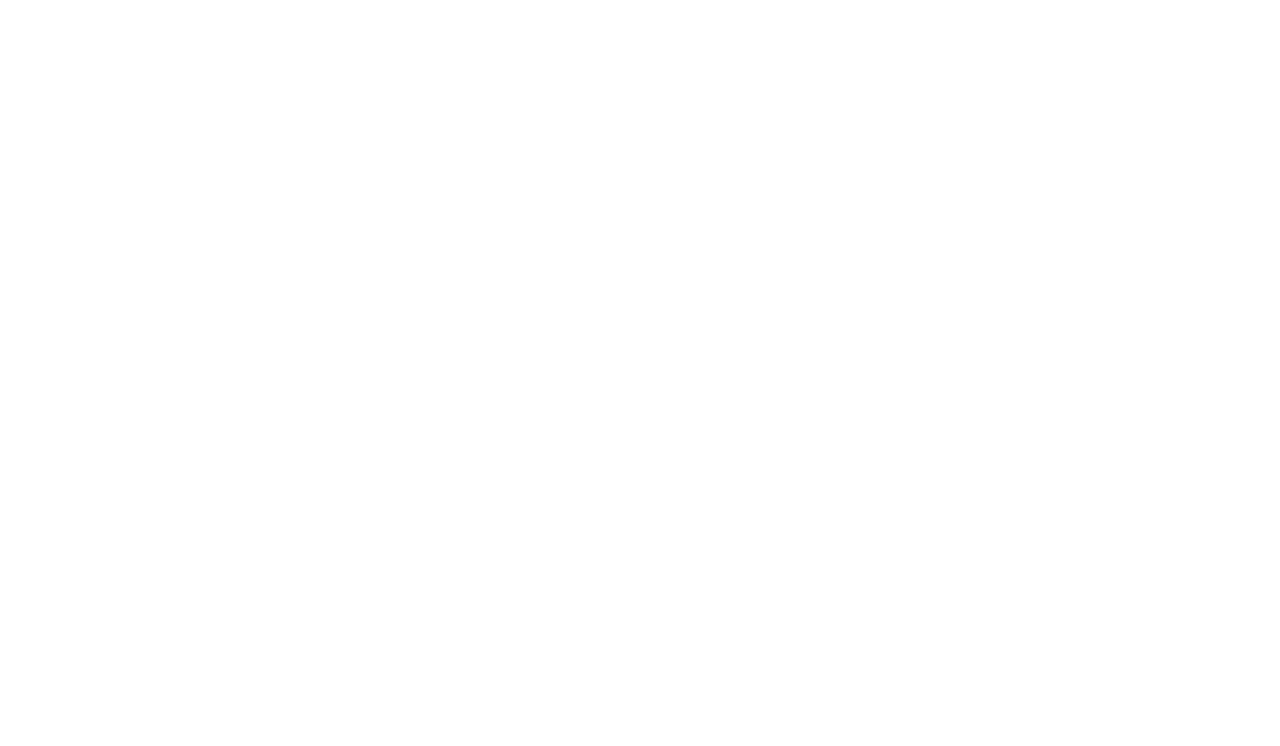
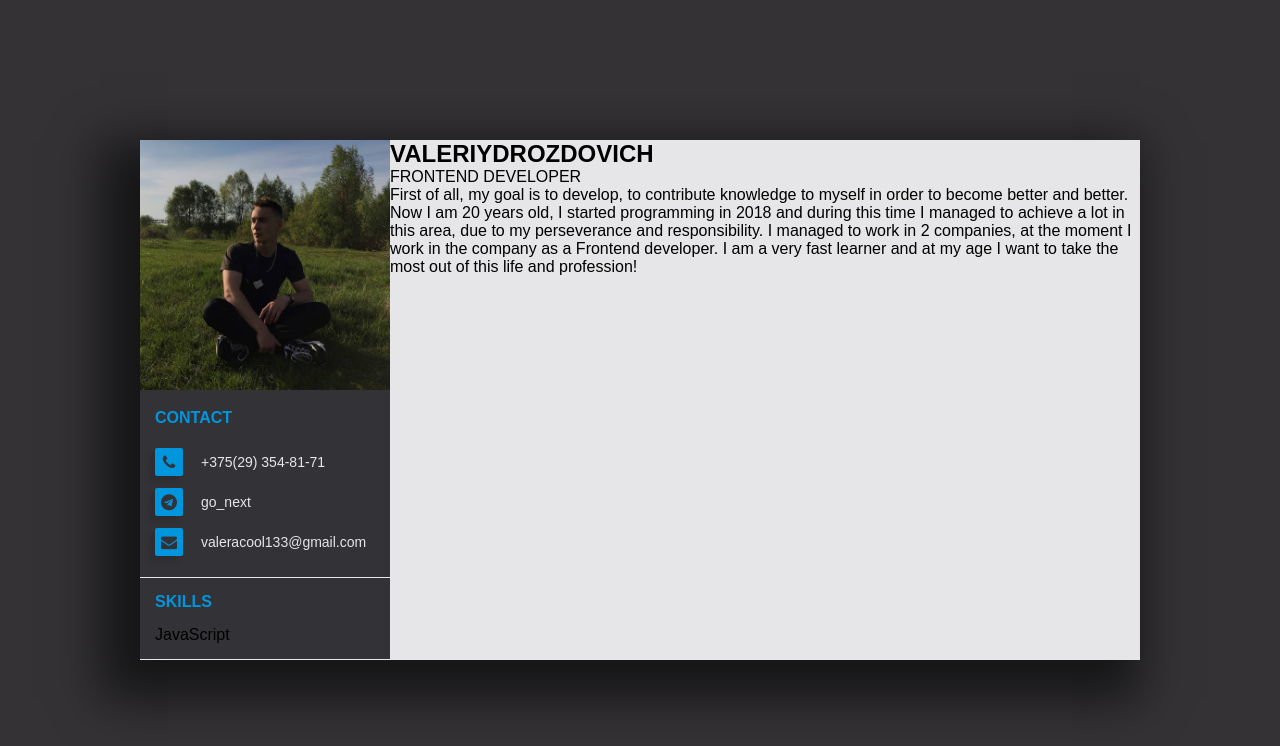
Before and after one commit to GooNext/rsschool-cv, a plain HTML site: page index.html in a window 1280 px wide. Drawn offline with Linux system fonts and the light colour scheme.

Commit message:
feat: add sidebar

```diff
--- a/css/style.css
+++ b/css/style.css
@@ -0,0 +1,61 @@
+* {
+    margin: 0;
+    padding: 0;
+    font-family: sans-serif;
+}
+
+body {
+    background: #343235;
+    display: flex;
+    align-items: center;
+    height: 100vh;
+}
+
+main {
+    max-width: 1000px;
+    margin: 0 auto;
+    background: #E6E6E8;
+    box-shadow: -20px 20px 45px 20px rgba(0, 0, 0, 0.582);
+    display: flex;
+}
+
+.left__part {
+    background: #333237;
+}
+
+.section__title {
+    color: #0096DE;
+    margin-bottom: 15px;
+}
+.left__part .contacts ul {
+    list-style-type: none;
+}
+.left__part .contacts ul li {
+    color: #E6E6E8;
+    padding: 6px 0;
+    font-size: 14px;
+    display: flex;
+    align-items: center;
+}
+.left__part .contacts ul li i {
+    font-size: 16px;
+    background: #0096DE;
+    padding: 5px;
+    color: #333237;
+    width: 18px;
+    height: 18px;
+    display: flex;
+    align-items: center;
+    justify-content: center;
+    border-radius: 2px;
+    box-shadow: -5px 5px 6px rgba(0, 0, 0, 0.137);
+}
+.left__part .contacts ul li a {
+    color: #E6E6E8;
+    text-decoration: none;
+    margin-left: 18px;
+}
+.left__part .section__div {
+    padding: 15px;
+    border-bottom: 1px solid #E6E6E8;
+}
--- a/index.html
+++ b/index.html
@@ -4,8 +4,38 @@
     <meta charset="UTF-8">
     <meta name="viewport" content="width=device-width, initial-scale=1.0">
     <title>Valeriy Drozdovich CV</title>
+    <link rel="stylesheet" href="./css/style.css">
+    <link rel="stylesheet" href="https://stackpath.bootstrapcdn.com/font-awesome/4.7.0/css/font-awesome.min.css">
 </head>
 <body>
-
+    <main>
+        <aside class="left__part">
+            <img src="./img/logo.jpg" width="250px" alt="logo">
+            <div class="contacts section__div">
+                <h4 class="section__title">CONTACT</h4>
+                <ul>
+                    <li><i class="fa fa-phone"></i><a href="tel:+375293548171">+375(29) 354-81-71</a></li>
+                    <li><i class="fa fa-telegram"></i><a href="https://tele.click/{go_next}">go_next</a></li>
+                    <li><i class="fa fa-envelope"></i><a href="tel:+375293548171">valeracool133@gmail.com</a></li>
+                </ul>
+            </div>
+            <div class="contacts section__div">
+                <h4 class="section__title">SKILLS</h4>
+                <div>
+                    <p>JavaScript</p>
+                    <span></span>
+                </div>
+            </div>
+        </aside>
+        <section class="right__part">
+            <div class="name">
+                <h1>VALERIY<span>DROZDOVICH</span></h1>
+                <div class="description">FRONTEND DEVELOPER</div>
+            </div>
+            <div class="about">
+                <p>First of all, my goal is to develop, to contribute knowledge to myself in order to become better and better. Now I am 20 years old, I started programming in 2018 and during this time I managed to achieve a lot in this area, due to my perseverance and responsibility. I managed to work in 2 companies, at the moment I work in the company as a Frontend developer. I am a very fast learner and at my age I want to take the most out of this life and profession!</p>
+            </div>
+        </section>
+    </main>
 </body>
 </html>
```
Also changed, not shown: img/logo.jpg (added).
